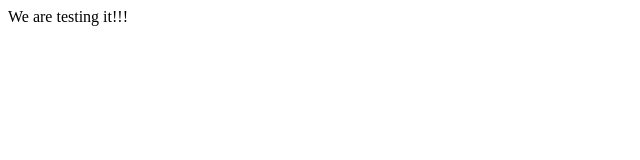
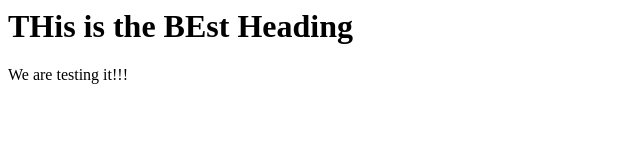
Before and after one commit to rmhafeezjaved/webd, a plain HTML site: page index.html in a window 1280 px wide. Shown: the whole page, without its empty margins (0-640 px from the left). Drawn offline with Linux system fonts and the light colour scheme.

Commit message:
Done woth H1

```diff
--- a/index.html
+++ b/index.html
@@ -6,6 +6,7 @@
     </head>
 
     <body>
+        <h1>THis is the BEst Heading</h1>
         We are testing it!!!
     </body>
 
```
